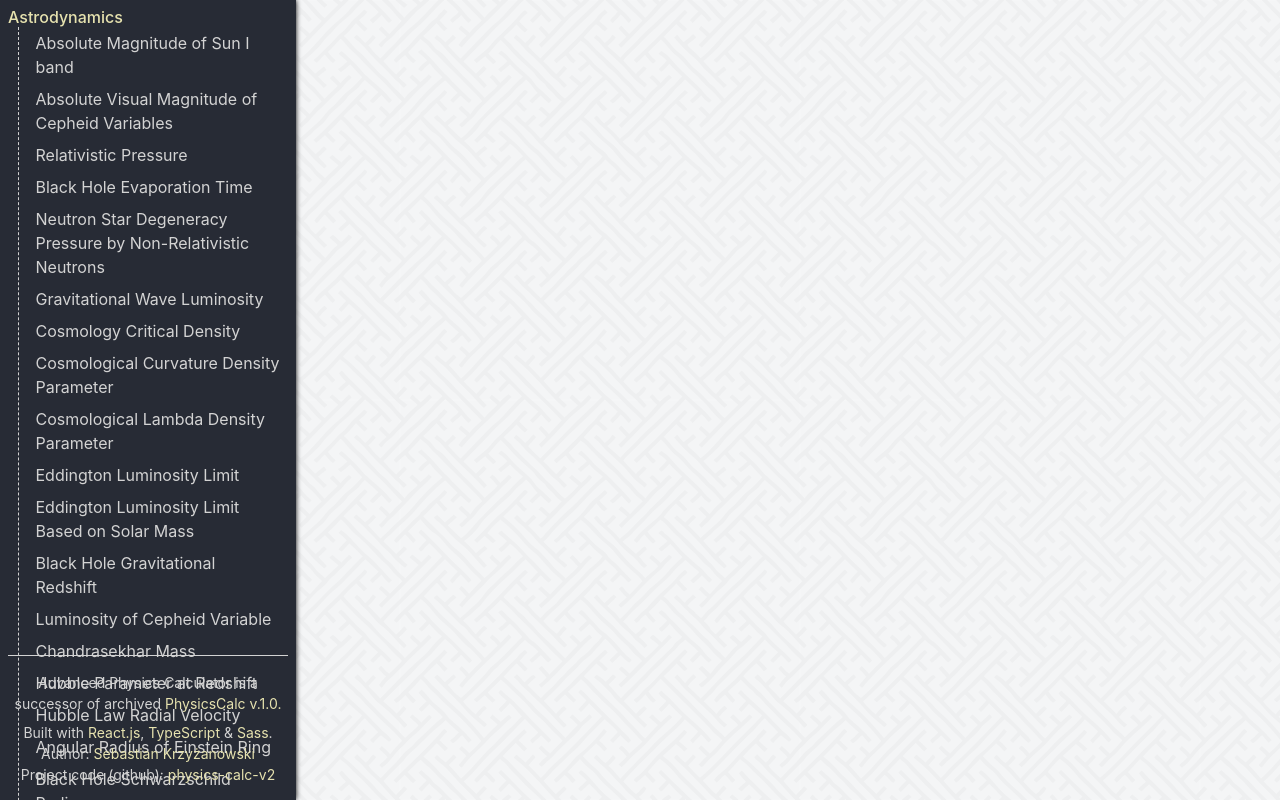
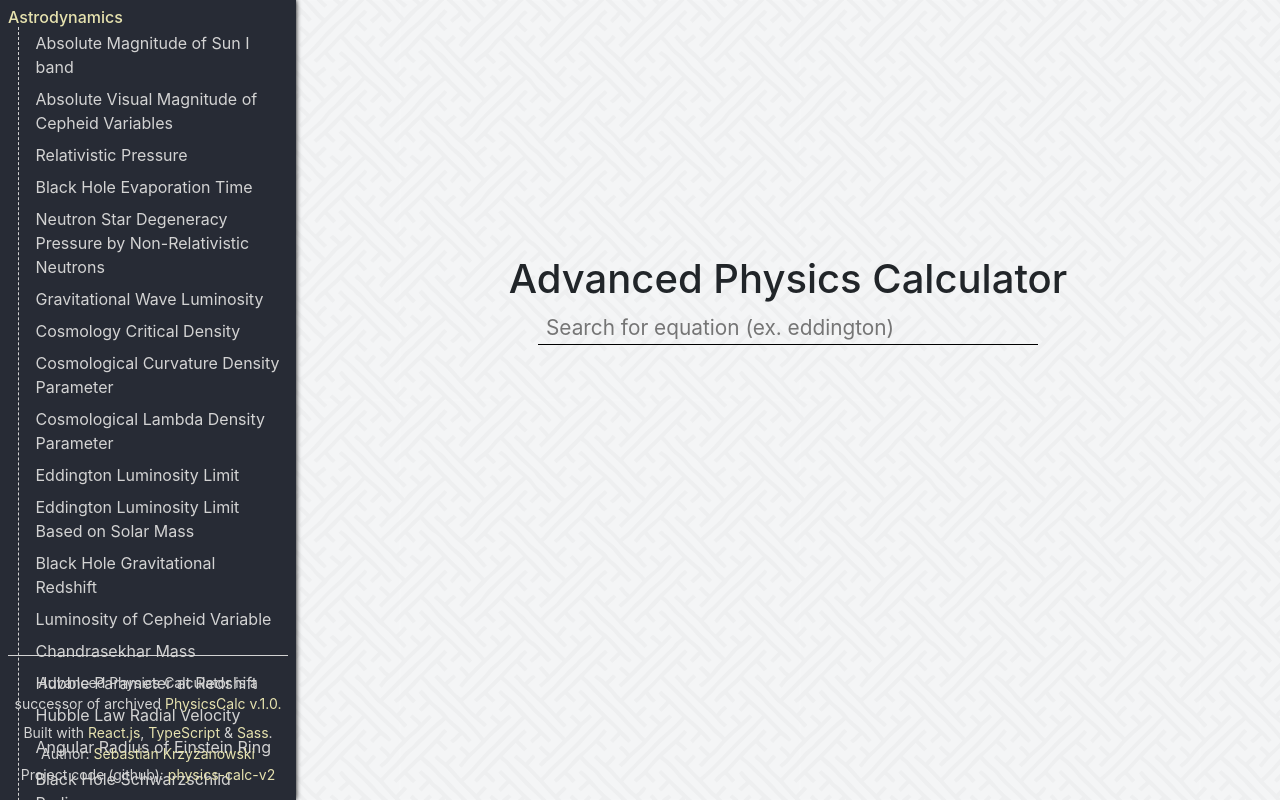
Before and after one commit to 22940dev/abc-physics-calc, a React (Create React App) app: page / in a window 1280 px wide. Built offline with nearby package versions, Linux system fonts and the light colour scheme.

Commit message:
feat: home page

```diff
--- a/package.json
+++ b/package.json
@@ -10,6 +10,7 @@
     "react": "^16.12.0",
     "react-bootstrap": "^1.0.0-beta.16",
     "react-dom": "^16.12.0",
+    "react-highlight-words": "^0.16.0",
     "react-router-dom": "^5.1.2",
     "react-scripts": "3.3.1",
     "typescript": "~3.7.2"
@@ -24,6 +25,7 @@
     "@types/node": "^12.0.0",
     "@types/react": "^16.9.0",
     "@types/react-dom": "^16.9.0",
+    "@types/react-highlight-words": "^0.16.1",
     "@types/react-router-dom": "^5.1.3",
     "@typescript-eslint/eslint-plugin": "^2.20.0",
     "@typescript-eslint/parser": "^2.20.0",
--- a/src/App/index.tsx
+++ b/src/App/index.tsx
@@ -1,8 +1,9 @@
 import React from "react";
 import { BrowserRouter as Router, Switch, Route } from "react-router-dom";
 import Sidebar from "components/Sidebar";
+import Home from "components/Home";
 import View from "components/View";
-import { useWindowWidth } from "../hooks/useWindowWidth";
+import { useWindowWidth } from "hooks/useWindowWidth";
 import { MOBILE_BREAKPOINT } from "../constants";
 
 const App: React.FunctionComponent = () => {
@@ -19,6 +20,7 @@ const App: React.FunctionComponent = () => {
           <Sidebar />
         )}
         <Switch>
+          <Route path="/" exact component={Home} />
           <Route path="/:equation" component={View} />
         </Switch>
       </div>
--- a/src/components/Blueprint/index.tsx
+++ b/src/components/Blueprint/index.tsx
@@ -1,8 +1,8 @@
 import React from "react";
 import { Card } from "react-bootstrap";
 import _ from "lodash";
+import variableTokens from "generated-tokens/astrodynamics/variables.json";
 import { BlueprintProps } from "./interface";
-import variableTokens from "../../generated-tokens/astrodynamics/variables.json";
 import styles from "./styles.module.scss";
 
 const Blueprint: React.FunctionComponent<BlueprintProps> = ({
--- a/src/components/Equation/index.tsx
+++ b/src/components/Equation/index.tsx
@@ -4,10 +4,11 @@ import { Card } from "react-bootstrap";
 import { useParams } from "react-router-dom";
 import cx from "classnames";
 import isNaN from "lodash/isNaN";
+import variableTokens from "generated-tokens/astrodynamics/variables.json";
+import * as formulas from "formulas/astrodynamics";
 import { EquationProps } from "./interface";
 import EquationInput from "./Input";
 import EquationInputWithSelect from "./InputWithSelect";
-import * as formulas from "../../formulas/astrodynamics";
 import {
   mapInitialInputState,
   mapSelectIndexes,
@@ -15,7 +16,6 @@ import {
   mapModifiedValues
 } from "./utils";
 import styles from "./styles.module.scss";
-import variableTokens from "../../generated-tokens/astrodynamics/variables.json";
 
 const Equation: React.FunctionComponent<EquationProps> = ({
   variables = [],
--- a/src/components/Equation/utils.ts
+++ b/src/components/Equation/utils.ts
@@ -1,4 +1,4 @@
-import { decompressedFormulaVariables } from "../../utils";
+import { decompressedFormulaVariables } from "utils";
 
 export const mapInitialInputState = (
   variables: (string | string[])[] | undefined
--- /dev/null
+++ b/src/components/Home/Searchbox/index.tsx
@@ -0,0 +1,51 @@
+import React, { useState } from "react";
+import astrodynamics from "generated-tokens/astrodynamics/formulas.json";
+import { Link } from "react-router-dom";
+import cx from "classnames";
+import kebabCase from "lodash/kebabCase";
+import toLower from "lodash/toLower";
+import Highlighter from "react-highlight-words";
+import styles from "../styles.module.scss";
+
+const Searchbox: React.FunctionComponent = () => {
+  const [input, setInput] = useState("");
+  const list = Object.values(astrodynamics);
+
+  const handleInputChange = (value: string): void => setInput(value);
+  const filteredList = list.filter(({ name }) =>
+    toLower(name).includes(toLower(input))
+  );
+
+  return (
+    <div className={styles.searchboxWrapper}>
+      <input
+        className={cx("px-2", styles.input)}
+        onChange={(e): void => handleInputChange(e.target.value)}
+        placeholder="Search for equation (ex. eddington)"
+        value={input}
+      />
+      {input.length > 0 && (
+        <ul className={cx("mt-2 py-2 px-3", styles.list)}>
+          {filteredList.length === 0 && (
+            <p className="mb-0 d-flex">No results found.</p>
+          )}
+          {filteredList.length > 0 &&
+            filteredList.map(({ name }) => (
+              <li key={`searchbar_${name}`}>
+                <Link to={kebabCase(name)}>
+                  <Highlighter
+                    caseSensitive={false}
+                    searchWords={input.split(" ")}
+                    highlightClassName={styles.highlighted}
+                    textToHighlight={name}
+                  />
+                </Link>
+              </li>
+            ))}
+        </ul>
+      )}
+    </div>
+  );
+};
+
+export default Searchbox;
--- /dev/null
+++ b/src/components/Home/index.tsx
@@ -0,0 +1,25 @@
+import React from "react";
+import cx from "classnames";
+import { useWindowWidth } from "hooks/useWindowWidth";
+import Searchbox from "./Searchbox";
+import styles from "./styles.module.scss";
+import { MOBILE_BREAKPOINT } from "../../constants";
+
+const Home: React.FunctionComponent = () => {
+  const width = useWindowWidth();
+
+  return (
+    <div
+      className={cx(
+        "d-flex flex-column align-items-center justify-content-center",
+        styles.wrapper,
+        width < MOBILE_BREAKPOINT ? styles.mobileWrapper : styles.desktopWrapper
+      )}
+    >
+      <h1>Advanced Physics Calculator</h1>
+      <Searchbox />
+    </div>
+  );
+};
+
+export default Home;
--- /dev/null
+++ b/src/components/Home/styles.module.scss
@@ -0,0 +1,62 @@
+.wrapper {
+  margin-top: -100px;
+}
+
+.desktopWrapper {
+  width: calc(100% - 296px);
+  height: 100%;
+}
+
+.mobileWrapper {
+  width: 100%;
+}
+
+.searchboxWrapper {
+  width: 500px;
+  position: relative;
+}
+
+.input {
+  width: 100%;
+  border: 0;
+  border-bottom: 1px solid black;
+  background: transparent;
+  font-size: 1.3rem;
+}
+
+.highlighted {
+  background: transparent;
+  color: var(--primary-color);
+  text-decoration: underline;
+  padding: 0;
+  font-weight: bold;
+}
+
+.list {
+  position: absolute;
+  width: 100%;
+  max-height: 200px;
+  background: var(--primary-background);
+  overflow: auto;
+  list-style-type: none;
+  padding: 0;
+  margin-left: 0;
+  font-size: 1.2rem;
+
+  p {
+    color: var(--primary-color);
+  }
+
+  a{
+    display: block;
+    width: 100%;
+    height: 100%;
+
+    &:visited, &:active {
+      color: var(--secondary-color);
+    }
+    &:hover {
+      color: var(--primary-color);
+    }
+  }
+}
--- a/src/components/Sidebar/index.tsx
+++ b/src/components/Sidebar/index.tsx
@@ -2,7 +2,7 @@ import React from "react";
 import kebabCase from "lodash/kebabCase";
 import { NavLink } from "react-router-dom";
 import cx from "classnames";
-import astrodynamics from "../../generated-tokens/astrodynamics/formulas.json";
+import astrodynamics from "generated-tokens/astrodynamics/formulas.json";
 import SidebarFooter from "./SidebarFooter";
 import styles from "./styles.module.scss";
 import MobileWrapper from "./MobileWrapper";
--- a/src/components/View/index.tsx
+++ b/src/components/View/index.tsx
@@ -4,11 +4,11 @@ import { activeEquation } from "utils";
 import cx from "classnames";
 import { Col, Row } from "react-bootstrap";
 import startCase from "lodash/startCase";
+import { useWindowWidth } from "hooks/useWindowWidth";
 import Equation from "../Equation";
 import styles from "./styles.module.scss";
 import Blueprint from "../Blueprint";
 import { MOBILE_BREAKPOINT } from "../../constants";
-import { useWindowWidth } from "../../hooks/useWindowWidth";
 
 const View: React.FunctionComponent = () => {
   const width = useWindowWidth();
--- a/src/utils/index.tsx
+++ b/src/utils/index.tsx
@@ -1,6 +1,6 @@
 import kebabCase from "lodash/kebabCase";
-import tokenVariables from "../generated-tokens/astrodynamics/variables.json";
-import astrodynamics from "../generated-tokens/astrodynamics/formulas.json";
+import tokenVariables from "generated-tokens/astrodynamics/variables.json";
+import astrodynamics from "generated-tokens/astrodynamics/formulas.json";
 
 export const activeEquation = (params: string | undefined) =>
   Object.values(astrodynamics).filter(({ name }) => kebabCase(name) === params);
```
Also changed, not shown: 1 other file (tests, documents, lock files or other folders).
